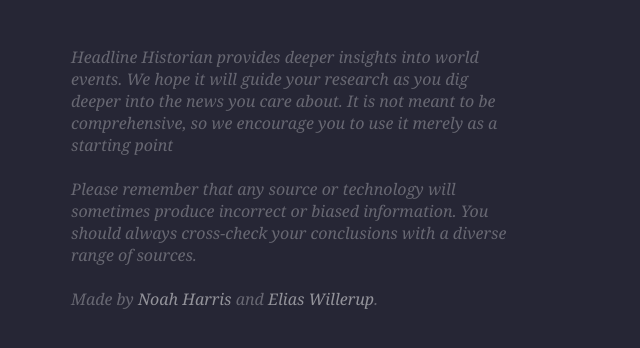
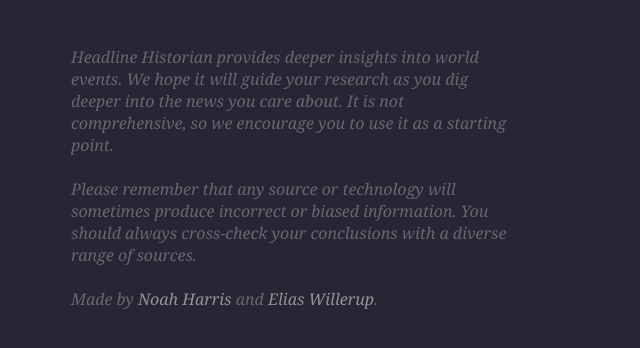
Before and after one commit to ewillerup/headline-historian, a plain HTML site: page index.html in a window 1280 px wide. Shown: the part 366-714 px from the top of the page, without its empty margins (319-959 px from the left). Drawn offline with Linux system fonts and the light colour scheme.

Commit message:
Update index.html

```diff
--- a/index.html
+++ b/index.html
@@ -50,7 +50,7 @@
     <p id=footnote><i>
       Headline Historian provides deeper insights into world events.
       We hope it will guide your research as you dig deeper into the news you care about.
-      It is not meant to be comprehensive, so we encourage you to use it merely as a starting point
+      It is not comprehensive, so we encourage you to use it as a starting point.
       <br><br>
       Please remember that any source or technology will sometimes produce incorrect or biased information.
       You should always cross-check your conclusions with a diverse range of sources.
```
